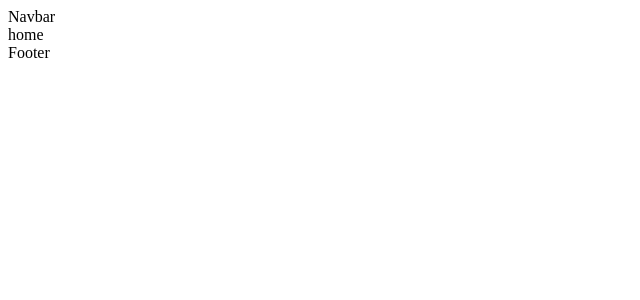
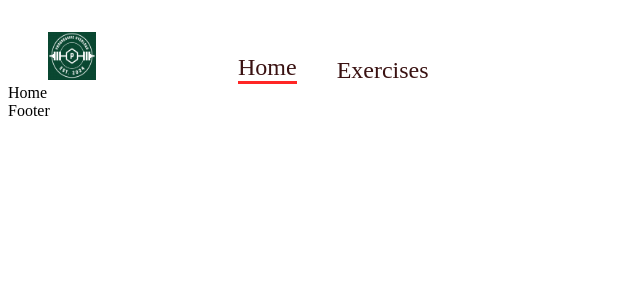
Before and after one commit to jhsotoglz/gym_app, a React (Create React App) app: page / in a window 1280 px wide. Shown: the top 300 px of the page, without its empty margins (0-640 px from the left). Built offline with nearby package versions, Linux system fonts and the light colour scheme.

Commit message:
Added Navbar and Logo.

```diff
--- a/src/components/Navbar.js
+++ b/src/components/Navbar.js
@@ -1,8 +1,24 @@
 import React from 'react'
+import { Link } from 'react-router-dom';
+import { Stack } from '@mui/material';
+import Logo from '../assets/images/Logo.png';
 
 const Navbar = () => {
   return (
-    <div>Navbar</div>
+    <Stack direction="row" justifyContent="space-around" sx={{gap: {sm: '122px', xs: '40px'}, mt: {sm: '32px', xs: '20px'},
+    justifyContent: 'none'}} px="20px">
+      <Link>
+        <img src={ Logo } alt = "logo" style={{ width: '48px', height: '48px', margin: '0 20px'}} />
+      </Link>
+      <Stack direction="row"
+      gap="40px"
+      fontSize="24px"
+      alignItems="flex-end"
+      >
+        <Link to="/" style={{textDecoration: 'none', color: "#3A1212", borderBottom: '3px solid #FF2625'}}>Home</Link>
+        <a href="#exercises" style={{textDecoration: 'none', color: "#3A1212"}}>Exercises</a>
+      </Stack>
+    </Stack>
   )
 }
 
--- a/src/pages/home.js
+++ b/src/pages/home.js
@@ -2,7 +2,7 @@
 
 const home = () => {
   return (
-    <div>home</div>
+    <div>Home</div>
   )
 }
 
```
Also changed, not shown: src/assets/images/Logo.png (added).
